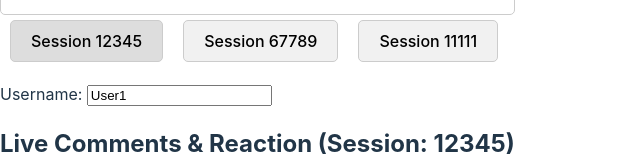
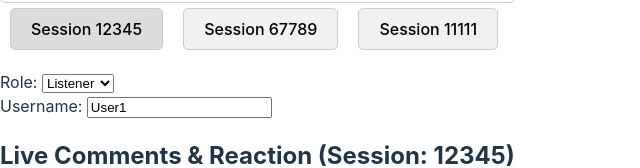
Before and after one commit to JMichael-B/transcription-client-side-prototype, a React (Vite) app: page / in a window 1280 px wide. Shown: the part 301-469 px from the top of the page, without its empty margins (0-640 px from the left). Built offline with nearby package versions, Linux system fonts and the light colour scheme; no server answers.

Commit message:
Added Role Change Capability

```diff
--- a/src/components/CommentsReactions.tsx
+++ b/src/components/CommentsReactions.tsx
@@ -30,11 +30,13 @@ export default function LiveCommentsReactions() {
   ]);
   const [userName, setUserName] = useState("User1");  // Default userName
   const [sessionId, setSessionId] = useState("12345");  // Default session ID
+  const [role, setRole] = useState<string>("listener");  // Default role as "listener"
+  const [prevRole, setPrevRole] = useState<string>(""); // Track previous role
 
   useEffect(() => {
     // socket.emit("connect", { userName });                                // Socket.IO already does this automatically. (No need to include)
     // socket.on("connect", () => console.log("Connected to WebSocket"));   // Optional Only (No need to include)
-    socket.emit("join_session", { session_id: sessionId, username : userName});  // Join the session when the component mounts
+    socket.emit("join_session", { session_id: sessionId, username : userName, role : role});  // Join the session when the component mounts
 
     socket.on("update_total_users", (data) => {
       setTotalUserCount(data.count);
@@ -60,7 +62,7 @@ export default function LiveCommentsReactions() {
     });
 
     const handleBeforeUnload = () => {
-      socket.emit("leave_session", { session_id: sessionId, username: userName });  // Ensures that the leave_session is executed before the window is closed
+      socket.emit("leave_session", { session_id: sessionId, username: userName , role: role});  // Ensures that the leave_session is executed before the window is closed
     };
 
     window.addEventListener("beforeunload", handleBeforeUnload);
@@ -74,7 +76,20 @@ export default function LiveCommentsReactions() {
       // socket.off("connect"); // Socket.IO does this automatically.
       // socket.off("disconnect"); // Socket.IO does this automatically.
     };
-  }, [sessionId]); // Re-run effect when sessionId changes
+  }, [sessionId]); // Re-run effect when sessionId or role changed
+
+  // Handle role change: Leave and Rejoin
+  useEffect(() => {
+    if (role !== prevRole) {
+      console.log(`Role changed from ${prevRole} to ${role}. Rejoining session...`);
+      socket.emit("leave_session", { session_id: sessionId, username: userName, role: prevRole });
+      setTimeout(() => {
+        socket.emit("join_session", { session_id: sessionId, username: userName, role });
+      }, 500); // Small delay to ensure proper leave before rejoining
+
+      setPrevRole(role); // Update previous role
+    }
+  }, [role]); // Runs when role changes
 
   const sendComment = () => {
     if (comment.trim()) {
@@ -137,6 +152,15 @@ export default function LiveCommentsReactions() {
         ))}
       </div>
 
+      {/* Role Toggle */}
+      <div>
+        <label>Role: </label>
+        <select value={role} onChange={(e) => setRole(e.target.value)}>
+          <option value="listener">Listener</option>
+          <option value="speaker">Speaker</option>
+        </select>
+      </div>
+
       {/* Render Username Input */}
       <div>
         <label>Username: </label>
```
